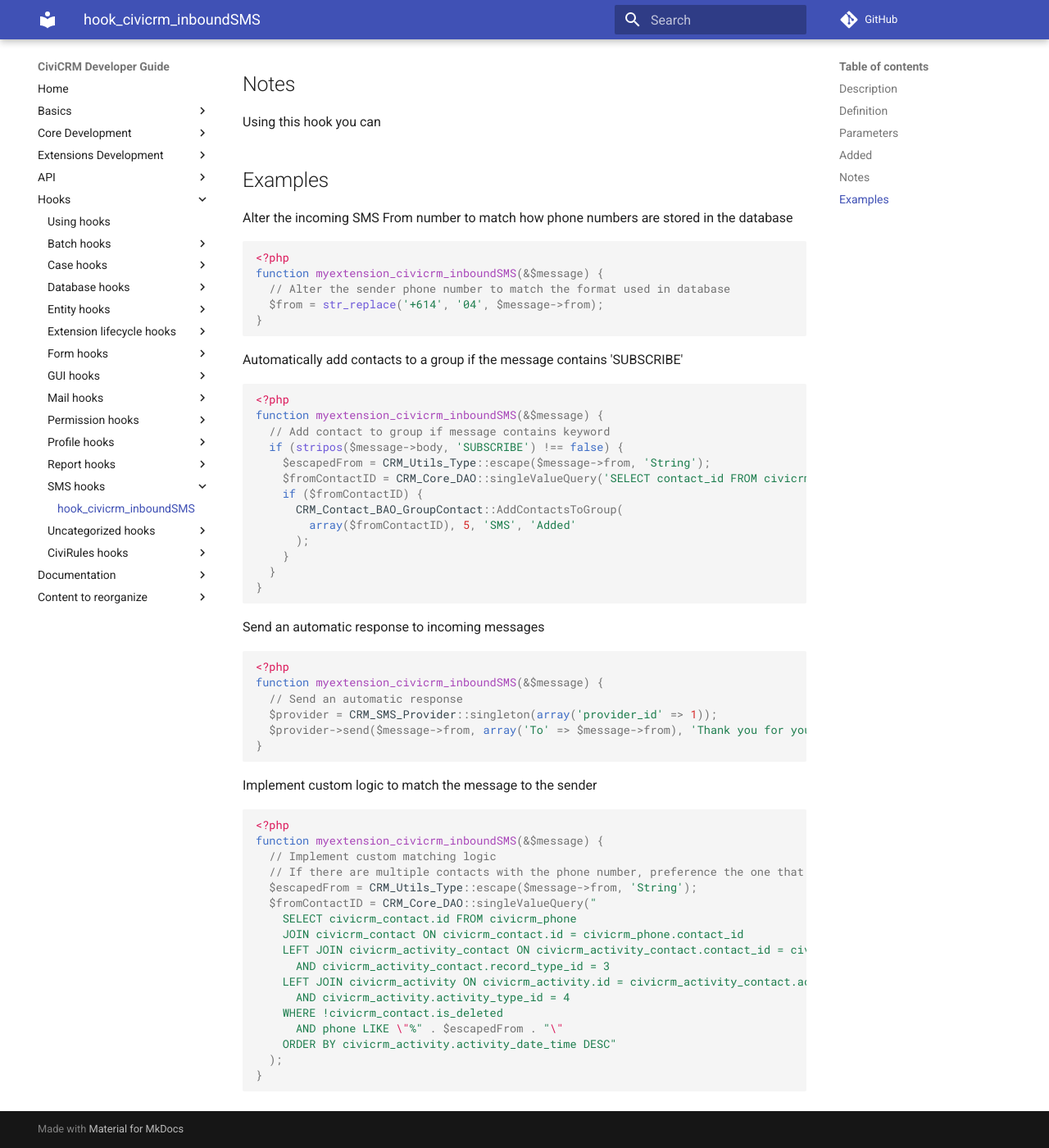
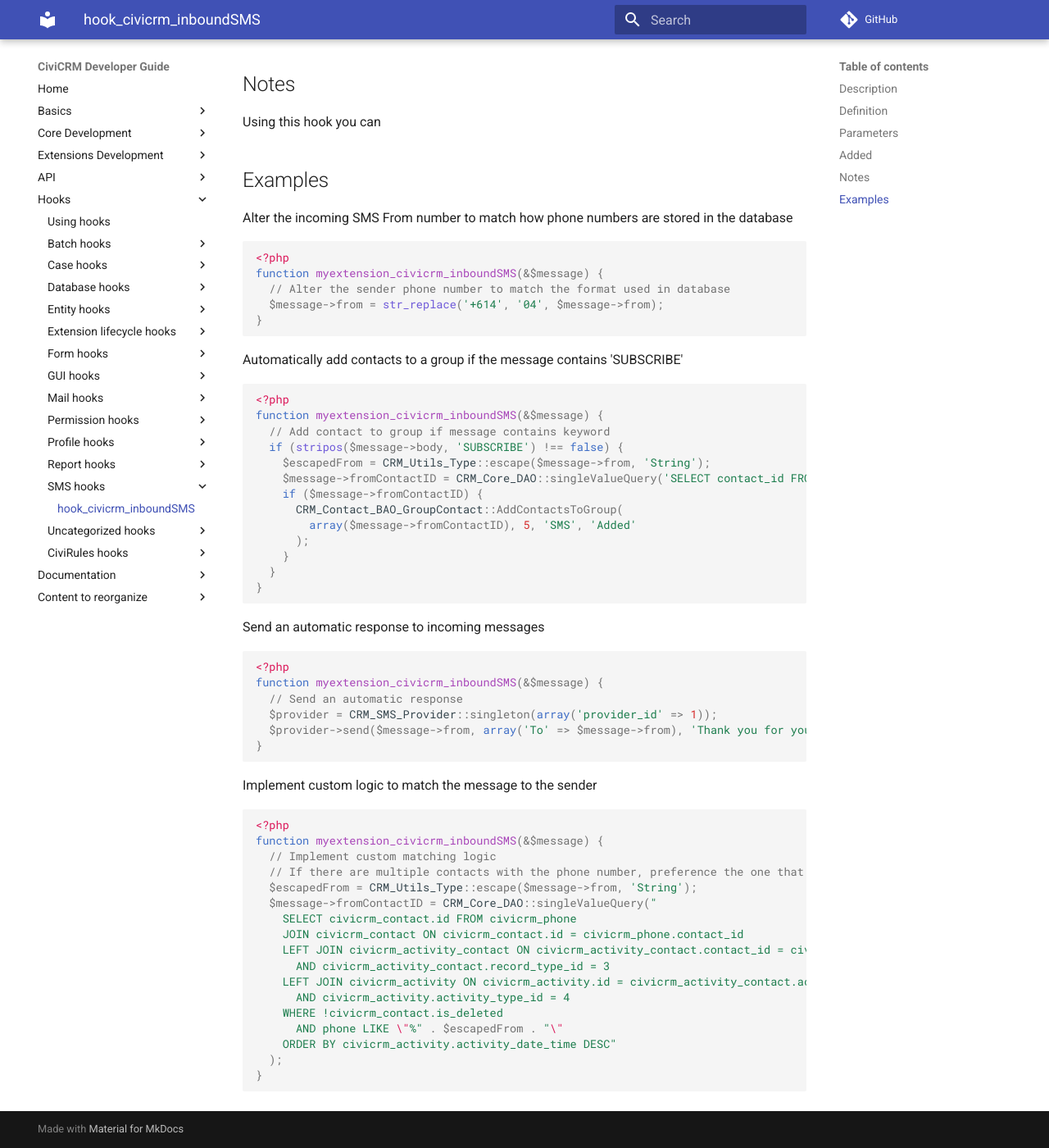
Before and after one commit to civicrm/civicrm-dev-docs, an MkDocs documentation site: the page built from docs/hooks/hook_civicrm_inboundSMS.md, in a window 1280 px wide and 1400 px high, scrolled down 601 px. Shown: the whole window at 82% size. Built offline with MkDocs 1.6.1 and Material for MkDocs 9.7.7, drawn with Linux system fonts in a browser that asks for light colours; comment, search, counter and statistics services are not loaded; old or Windows-style settings are respelled for this version of MkDocs.

Commit message:
Ensure that $message variables are correctly updated in examples

````diff
--- a/docs/hooks/hook_civicrm_inboundSMS.md
+++ b/docs/hooks/hook_civicrm_inboundSMS.md
@@ -31,7 +31,7 @@
 <?php
 function myextension_civicrm_inboundSMS(&$message) {
   // Alter the sender phone number to match the format used in database
-  $from = str_replace('+614', '04', $message->from);
+  $message->from = str_replace('+614', '04', $message->from);
 }
 ```
 
@@ -43,10 +43,10 @@
   // Add contact to group if message contains keyword
   if (stripos($message->body, 'SUBSCRIBE') !== false) {
     $escapedFrom = CRM_Utils_Type::escape($message->from, 'String');
-    $fromContactID = CRM_Core_DAO::singleValueQuery('SELECT contact_id FROM civicrm_phone JOIN civicrm_contact ON civicrm_contact.id = civicrm_phone.contact_id WHERE !civicrm_contact.is_deleted AND phone LIKE "%' . $escapedFrom . '"');
-    if ($fromContactID) {
+    $message->fromContactID = CRM_Core_DAO::singleValueQuery('SELECT contact_id FROM civicrm_phone JOIN civicrm_contact ON civicrm_contact.id = civicrm_phone.contact_id WHERE !civicrm_contact.is_deleted AND phone LIKE "%' . $escapedFrom . '"');
+    if ($message->fromContactID) {
       CRM_Contact_BAO_GroupContact::AddContactsToGroup(
-        array($fromContactID), 5, 'SMS', 'Added'
+        array($message->fromContactID), 5, 'SMS', 'Added'
       );
     }
   }
@@ -72,7 +72,7 @@
   // Implement custom matching logic
   // If there are multiple contacts with the phone number, preference the one that has been sent an SMS most recently
   $escapedFrom = CRM_Utils_Type::escape($message->from, 'String');
-  $fromContactID = CRM_Core_DAO::singleValueQuery("
+  $message->fromContactID = CRM_Core_DAO::singleValueQuery("
     SELECT civicrm_contact.id FROM civicrm_phone
     JOIN civicrm_contact ON civicrm_contact.id = civicrm_phone.contact_id
     LEFT JOIN civicrm_activity_contact ON civicrm_activity_contact.contact_id = civicrm_contact.id
````
